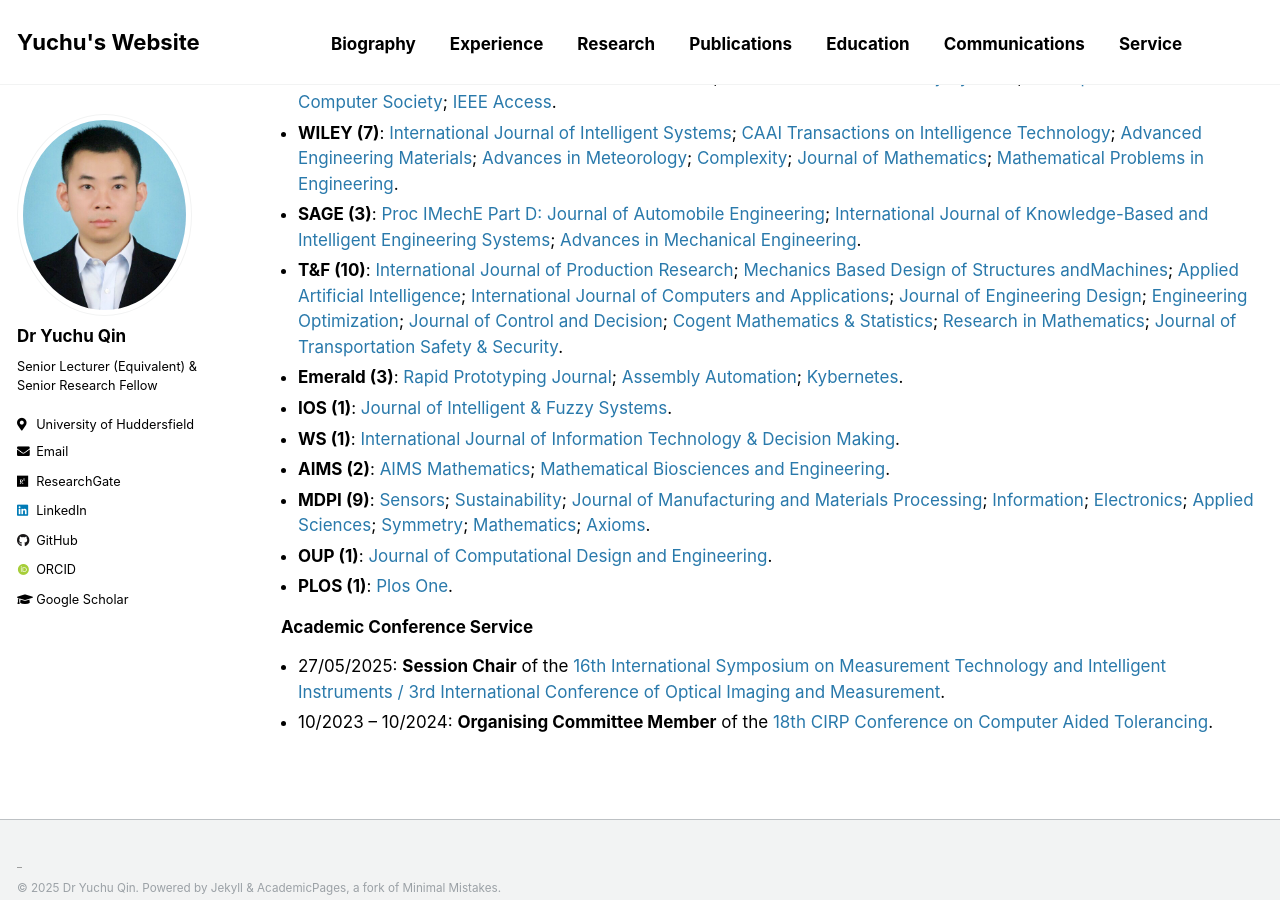
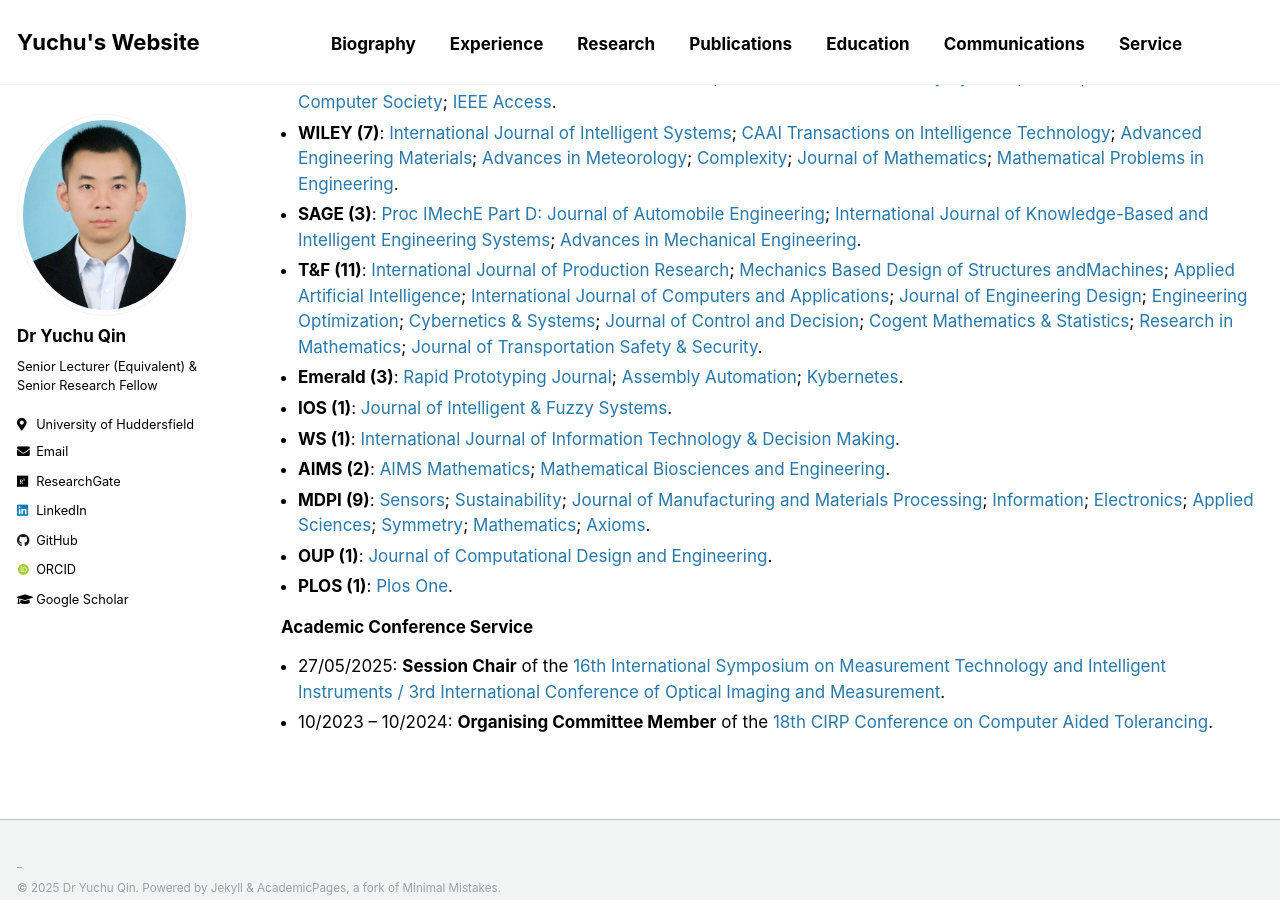
Before and after one commit to yuchu-qin/yuchu-qin.github.io, a Jekyll site: the page built from _pages/service.md, in a window 1280 px wide and 900 px high, scrolled down 1040 px. Built offline with Jekyll 4.4.1, drawn with Linux system fonts in a browser that asks for light colours; some web fonts are replaced; our own code applies the rules of GitHub Pages for plain Markdown files.

Commit message:
Update T&F journal count and add new journal
Updated the number of journals listed under T&F from 10 to 11 and added 'Cybernetics & Systems' to the list.

```diff
--- a/_pages/service.md
+++ b/_pages/service.md
@@ -28,7 +28,7 @@ author_profile: true
 - **IEEE (4)**: [IEEE Transactions on Industrial Informatics](https://ieeexplore.ieee.org/xpl/RecentIssue.jsp?punumber=9424); [IEEE Transactions on Fuzzy Systems](https://ieeexplore.ieee.org/xpl/RecentIssue.jsp?punumber=91); [IEEE Open Journal of the Computer Society](https://ieeexplore.ieee.org/xpl/RecentIssue.jsp?punumber=8782664); [IEEE Access](https://ieeeaccess.ieee.org/).
 - **WILEY (7)**: [International Journal of Intelligent Systems](https://onlinelibrary.wiley.com/journal/ijis); [CAAI Transactions on Intelligence Technology](https://ietresearch.onlinelibrary.wiley.com/journal/24682322); [Advanced Engineering Materials](https://advanced.onlinelibrary.wiley.com/journal/15272648); [Advances in Meteorology](https://onlinelibrary.wiley.com/journal/1306); [Complexity](https://onlinelibrary.wiley.com/journal/8503); [Journal of Mathematics](https://onlinelibrary.wiley.com/journal/1469); [Mathematical Problems in Engineering](https://onlinelibrary.wiley.com/journal/2629).
 - **SAGE (3)**: [Proc IMechE Part D: Journal of Automobile Engineering](https://journals.sagepub.com/home/pid); [International Journal of Knowledge-Based and Intelligent Engineering Systems](https://journals.sagepub.com/home/KES); [Advances in Mechanical Engineering](https://journals.sagepub.com/home/ADE).
-- **T&F (10)**: [International Journal of Production Research](https://www.tandfonline.com/journals/tprs20); [Mechanics Based Design of Structures andMachines](https://www.tandfonline.com/journals/lmbd20); [Applied Artificial Intelligence](https://www.tandfonline.com/journals/uaai20); [International Journal of Computers and Applications](https://www.tandfonline.com/journals/tjca20); [Journal of Engineering Design](https://www.tandfonline.com/journals/cjen20); [Engineering Optimization](https://www.tandfonline.com/journals/geno20); [Journal of Control and Decision](https://www.tandfonline.com/journals/tjcd20); [Cogent Mathematics & Statistics](https://www.tandfonline.com/journals/oama21); [Research in Mathematics](https://www.tandfonline.com/journals/oama23); [Journal of Transportation Safety & Security](https://www.tandfonline.com/journals/utss20/).
+- **T&F (11)**: [International Journal of Production Research](https://www.tandfonline.com/journals/tprs20); [Mechanics Based Design of Structures andMachines](https://www.tandfonline.com/journals/lmbd20); [Applied Artificial Intelligence](https://www.tandfonline.com/journals/uaai20); [International Journal of Computers and Applications](https://www.tandfonline.com/journals/tjca20); [Journal of Engineering Design](https://www.tandfonline.com/journals/cjen20); [Engineering Optimization](https://www.tandfonline.com/journals/geno20); [Cybernetics & Systems](https://www.tandfonline.com/journals/ucbs20); [Journal of Control and Decision](https://www.tandfonline.com/journals/tjcd20); [Cogent Mathematics & Statistics](https://www.tandfonline.com/journals/oama21); [Research in Mathematics](https://www.tandfonline.com/journals/oama23); [Journal of Transportation Safety & Security](https://www.tandfonline.com/journals/utss20/).
 - **Emerald (3)**: [Rapid Prototyping Journal](https://www.emerald.com/insight/publication/issn/1355-2546); [Assembly Automation](https://www.emerald.com/insight/publication/issn/0144-5154); [Kybernetes](https://www.emeraldgrouppublishing.com/journal/k).
 - **IOS (1)**: [Journal of Intelligent & Fuzzy Systems](https://www.iospress.com/catalog/journals/journal-of-intelligent-fuzzy-systems).
 - **WS (1)**: [International Journal of Information Technology & Decision Making](https://www.worldscientific.com/worldscinet/IJITDM?srsltid=AfmBOopoFUHXo6BsCmhAIvw3cr7SSRPaw5rCLOQ7F93CI6r-HX9Ragxn).
```
